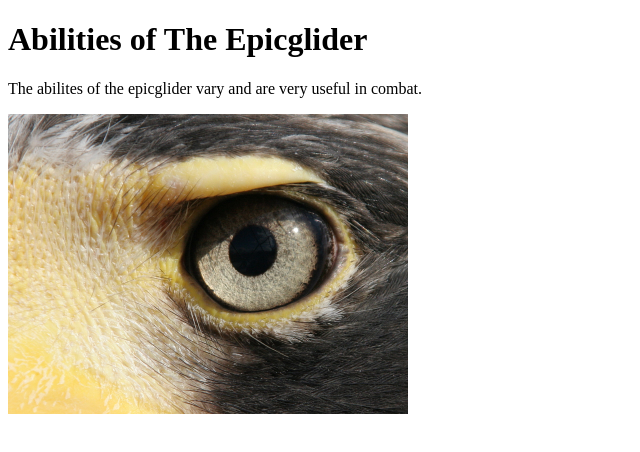
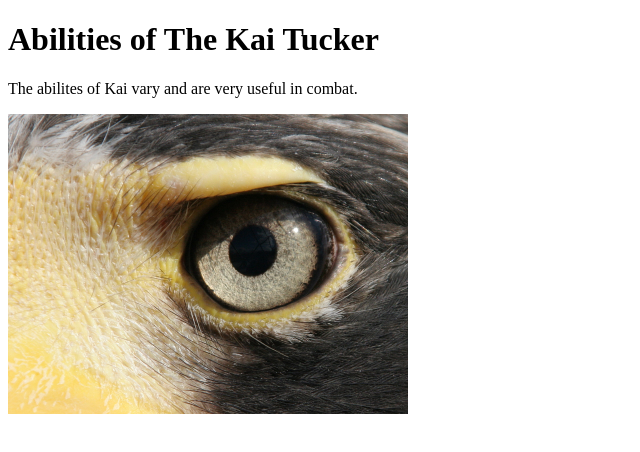
Before and after one commit to JAD0N9/Character-Project, a plain HTML site: page ability.html in a window 1280 px wide. Shown: the whole page, without its empty margins (0-640 px from the left). Drawn offline with Linux system fonts and the light colour scheme; files whose address does not match are found by name.

Commit message:
Update ability.html

```diff
--- a/ability.html
+++ b/ability.html
@@ -1,11 +1,11 @@
 <!DOCTYPE html>
 <html>
 <head>
-<title>Epicglider Abilities</title>
+<title>Kai Tucker Abilities</title>
 </head>
 <body>
-	<h1>Abilities of The Epicglider</h1>
-	<p>The abilites of the epicglider vary and are very useful in combat.</p>
+	<h1>Abilities of The Kai Tucker</h1>
+	<p>The abilites of Kai vary and are very useful in combat.</p>
 <img src="Epicglider Abilities.jpg" width="400px" alt="Epicglider Abilities"
 <br>
 <a href="https://www.flickr.com/photos/43239824@N00/117768119" by M Kuhn is licensed under CC BY-NC-SA 2.0</a>
```
